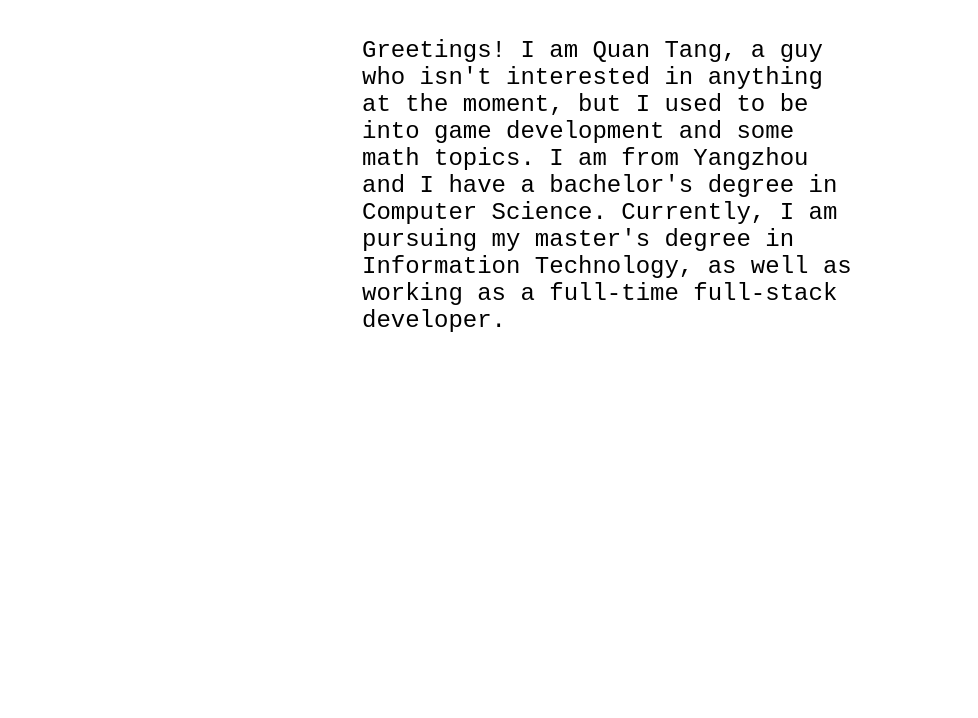
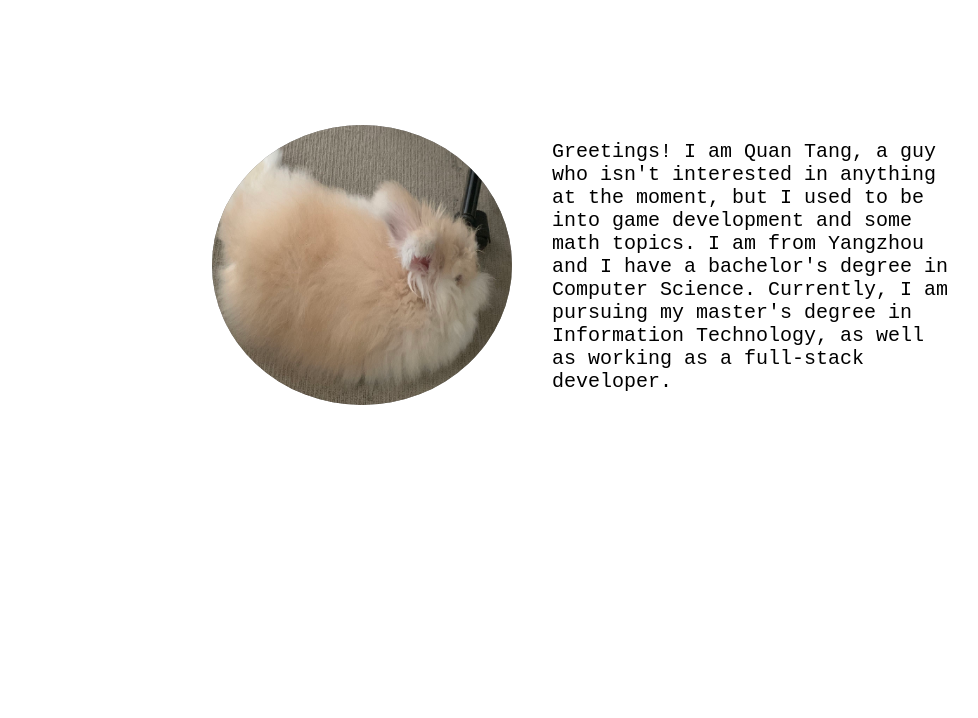
Before and after one commit to QuanTangUoA/QuanTangUoA.github.io, a plain HTML site: page index.html in a window 1280 px wide. Shown: the part 82-800 px from the top of the page, without its empty margins (28-1006 px from the left). Drawn offline with Linux system fonts and the light colour scheme.

Commit message:
feat: added image

```diff
--- a/index.css
+++ b/index.css
@@ -11,9 +11,11 @@ body{
 }
 
 #intro{
-    font-size: 24px;
+    display: flex;
+    align-items: center;
     font-family: 'Courier New', Courier, monospace;
-    width: 500px;
+    width: 800px;
+    height: 500px;
 }
 #nav_bar{
     margin: 30px 50px;
@@ -25,15 +27,37 @@ body{
 }
 
 .left span{
-    font-size: 28px;
+    font-size: 32px;
     font-weight: bold;
 }
 
 .circle{
-    width: 24px;
-    height: 24px;
+    width: 26px;
+    height: 26px;
     display: inline-block;
     background-color: rgb(47, 255, 71);
     border-radius: 50%;
     margin: 0 10px;
 }
+
+.left .occupation{
+    font-size: 20px;
+    color: gray;
+    position: relative;
+    top: 6px;
+    margin-left: 10px;
+}
+#intro img{
+    width: 300px;
+    height: 280px;
+    border-radius: 50%;
+    background-color: gray;
+    margin-right: 40px;
+}
+
+.greeting-msg{
+    width: 400px;
+    height: 250px;
+    font-size: 20px;
+    display: inline-block;
+}
--- a/index.html
+++ b/index.html
@@ -9,23 +9,27 @@
             <div class="left">
                 <div class="circle"></div>
                 <span>Quan Tang</span>
+                <span class = "occupation">Full-Stack Developer</span>
             </div>
         </nav>
-        <section class="main">
+        <div class="main">
             <section id="intro">
-                <img/>
-                <div>
+                <img src = "imgs/bunny.jpeg" />
+                <div class="greeting-msg">
                     Greetings! I am Quan Tang, a guy who isn't interested in anything at the moment, but I used to be into game development and some math topics.
                     I am from Yangzhou and I have a bachelor's degree in Computer Science. Currently, I am pursuing my master's degree in Information Technology,
-                    as well as working as a full-time full-stack developer.
+                    as well as working as a full-stack developer.
                 </div>
             </section>
-        </section>
-        <section id="projects">
+            <section id="projects">
 
-        </section>
-        <section id="others">
+            </section>
+            <section id="others">
 
-        </section>
+            </section>
+        </div>
+        <footer>
+
+        </footer>
     </body>
 </html>
```
Also changed, not shown: imgs/bunny.jpeg (added), 2 other files.
